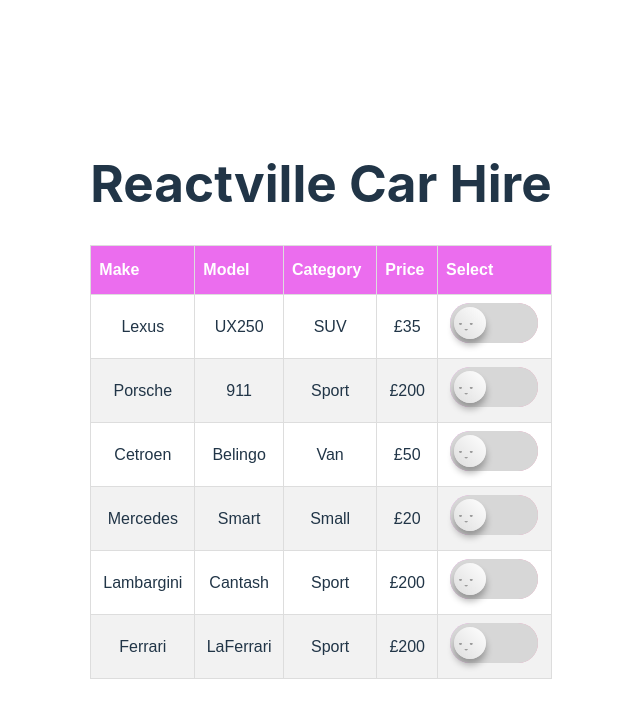
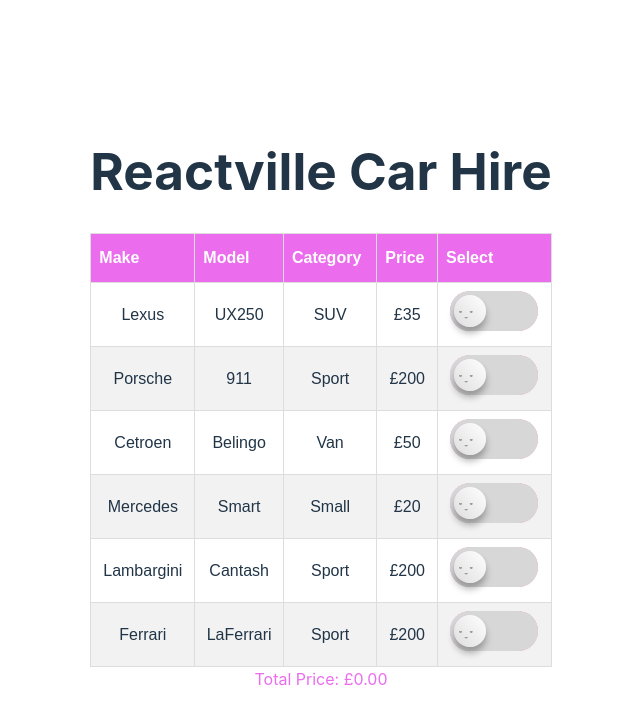
Before and after one commit to TMaslova-Howl/react-ville-dodgy-ca-hire, a React (Vite) app: page / in a window 1280 px wide. Shown: the top 724 px of the page, without its empty margins (319-959 px from the left). Built offline with nearby package versions, Linux system fonts and the light colour scheme.

Commit message:
add total price

```diff
--- a/src/components/CarBooking.jsx
+++ b/src/components/CarBooking.jsx
@@ -1,11 +1,29 @@
-import { useState } from 'react'
+import {useState} from 'react'
 import Vehicles from "../factory/VehicleInventory.js";
 import VehicleSelection from "./VehicleSelection.jsx";
+
 const CarBooking = () => {
-    const [vehicles, setVehicles] = useState(Vehicles)
+    const [vehicles, setVehicles] = useState(Vehicles);
+    const [bookings, setBookings] = useState([]);
+    const [totalPrice, setTotalPrice] = useState(0);
+    console.log(bookings);
+    const calculateTotalPrice = (allSelectedVehicles) => {
+        console.log(allSelectedVehicles.length);
+        const priceArray = allSelectedVehicles
+            .map((vehicle) => vehicle.category.price);
+
+        const totalPrice = priceArray.length > 0 ? priceArray.reduce((previous, acctual) => previous + acctual) : 0;
+        setTotalPrice(totalPrice);
+    }
     return (
-        <VehicleSelection vehicles={vehicles} setVehicles={setVehicles}/>
-    )
+        <>
+            <VehicleSelection vehicles={vehicles} bookings={bookings} setBookings={setBookings}
+                              calculateTotal={calculateTotalPrice}/>
+            <div className="totals">
+                Total Price: £{totalPrice.toFixed(2)}
+            </div>
+        </>
+    );
 }
 
 export default CarBooking;
--- a/src/components/VehicleRow.jsx
+++ b/src/components/VehicleRow.jsx
@@ -8,7 +8,7 @@
           <td>£{vehicle.category.price}</td>
           <td className="checkbox-wrapper-5">
               <div className="check">
-                  <input type="checkbox" id={index} onClick={onCheck}/>
+                  <input type="checkbox" id={index} name={index} onClick={onCheck}/>
                   <label htmlFor={index}></label>
               </div>
           </td>
--- a/src/components/VehicleSelection.jsx
+++ b/src/components/VehicleSelection.jsx
@@ -1,9 +1,26 @@
 import VehicleRow from "./VehicleRow.jsx";
 
-const VehicleSelection = ({vehicles, setVehicles}) => {
-    console.log(vehicles);
+const VehicleSelection = ({vehicles, bookings, setBookings, calculateTotal}) => {
+    let selectedCars = [];
+    const removeCar = (car) => {
+        selectedCars = bookings.filter(booking => booking != car);
+        setBookings(selectedCars);
+    }
+    const addCar = (car) => {
+        console.log("add car called");
+        selectedCars = [...bookings, car];
+        setBookings(selectedCars);
+    }
+
     const processSelect = (event) => {
         console.log(event.target);
+        const key = event.target.name;
+        const checked = event.target.checked;
+        console.log(checked);
+        const selectedCar = vehicles[key];
+        checked ? addCar(selectedCar) : removeCar(selectedCar);
+        console.log(selectedCar);
+        calculateTotal(selectedCars);
     }
     return (
         <table className="vehicles">
--- a/src/index.css
+++ b/src/index.css
@@ -219,6 +219,11 @@
   color: white;
 }
 
+.totals {
+  color: #eb6dee;
+  text-weight: bold;
+}
+
 @media (prefers-color-scheme: light) {
   :root {
     color: #213547;
```
